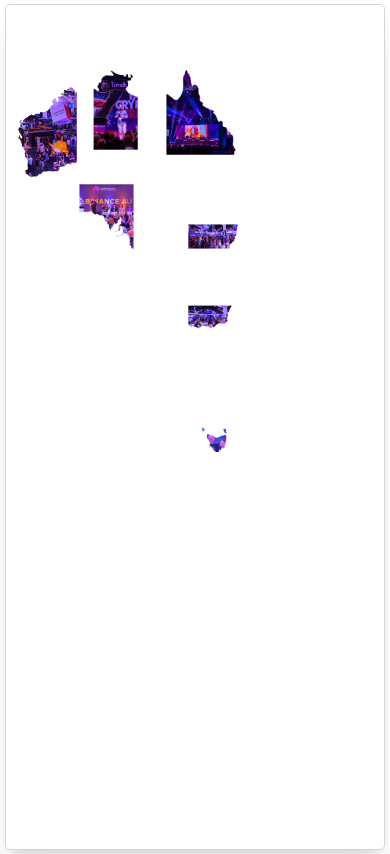
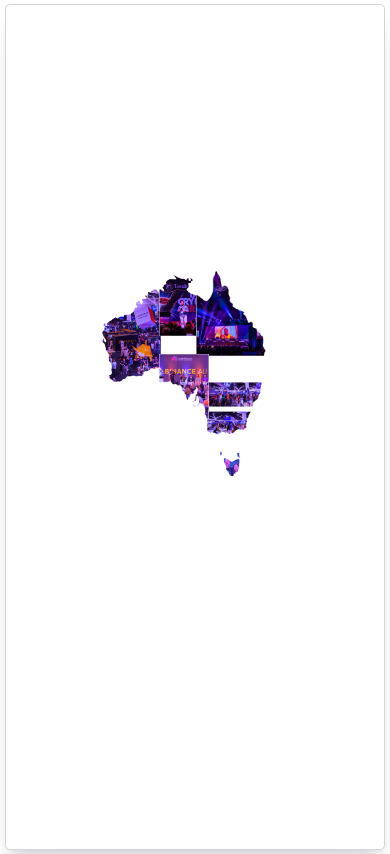
Before and after one commit to Gopiraj2306/crypto-eventpage, a React (Vite) app: page / in a window 390 px wide. Built offline with nearby package versions, Linux system fonts and the light colour scheme.

Commit message:
for 438 &767

```diff
--- a/src/App.css
+++ b/src/App.css
@@ -1,4 +1,4 @@
-/* Basic styles for the body and wrapper */
+Basic styles for the body and wrapper
 body {
   margin: 0;
   font-family: -apple-system, BlinkMacSystemFont, "Segoe UI", "Roboto", "Oxygen",
@@ -93,7 +93,7 @@ body {
   }
 
   .puzzle-images {
-    left: 5%; /* Adjust left position to center more */
+    left: 17%; /* Adjust left position to center more */
     width: 90%; /* Make it take more width on mobile */
     top: 5%; /* Adjust top for better vertical centering */
     height: 90%; /* Make it take more height */
@@ -101,45 +101,45 @@ body {
 
   /* Adjust individual piece sizes and positions for mobile */
   #img1 {
-    top: 33% !important;
-    left: 20% !important;
+    top: 34% !important;
+    left: 17% !important;
     width: 80px !important;
-    height: 120px !important;
+    height: 124px !important;
   }
   #img2 {
-    top: 28% !important;
-    left: 32.22% !important;
-    width: 60px !important;
+    top: 31.3% !important;
+    left: 31% !important;
+    width: 48px !important;
     height: 84px !important;
   }
   #img3 {
-    top: 27% !important;
-    left: 40.9% !important;
+    top: 31% !important;
+    left: 39.5% !important;
     width: 90px !important;
     height: 110px !important;
   }
   #img4 {
-    top: 58.2% !important;
-    left: 43.5% !important;
-    width: 70px !important;
+    top: 49.8% !important;
+    left: 41.5% !important;
+    width: 77px !important;
     height: 28px !important;
   }
   #img5 {
-    top: 65.8% !important;
-    left: 43% !important;
-    width: 60px !important;
+    top: 54.5% !important;
+    left: 41% !important;
+    width: 69px !important;
     height: 35px !important;
   }
   #img6 {
-    top: 79% !important;
-    left: 46% !important;
+    top: 62% !important;
+    left: 45% !important;
     width: 28px !important;
     height: 35px !important;
   }
   #img7 {
-    top: 51.3% !important;
-    left: 32.3% !important;
-    width: 74px !important;
+    top: 45.8% !important;
+    left: 31.1% !important;
+    width: 61px !important;
     height: 80px !important;
   }
 }
@@ -164,45 +164,45 @@ body {
 
   /* Further reduce sizes and adjust positions for very small screens */
   #img1 {
-    top: 8% !important;
-    left: 1% !important;
+    top: 33% !important;
+    left: 24% !important;
     width: 60px !important;
-    height: 90px !important;
+    height: 93px !important;
   }
   #img2 {
-    top: 6% !important;
-    left: 22% !important;
-    width: 45px !important;
-    height: 80px !important;
+    top: 31.2% !important;
+    left: 40% !important;
+    width: 38px !important;
+    height: 61px !important;
   }
   #img3 {
-    top: 6% !important;
-    left: 42% !important;
+    top: 30.7% !important;
+    left: 50.2% !important;
     width: 70px !important;
     height: 85px !important;
   }
   #img4 {
-    top: 25% !important;
-    left: 48% !important;
-    width: 50px !important;
+    top: 44.4% !important;
+    left: 53.4% !important;
+    width: 55px !important;
     height: 25px !important;
   }
   #img5 {
-    top: 35% !important;
-    left: 48% !important;
+    top: 48% !important;
+    left: 53.4% !important;
     width: 45px !important;
     height: 25px !important;
   }
   #img6 {
-    top: 50% !important;
-    left: 52% !important;
-    width: 25px !important;
+    top: 53% !important;
+    left: 57% !important;
+    width: 20px !important;
     height: 25px !important;
   }
   #img7 {
-    top: 20% !important;
-    left: 18% !important;
-    width: 55px !important;
+    top: 41% !important;
+    left: 40% !important;
+    width: 50px !important;
     height: 65px !important;
   }
 }
```
